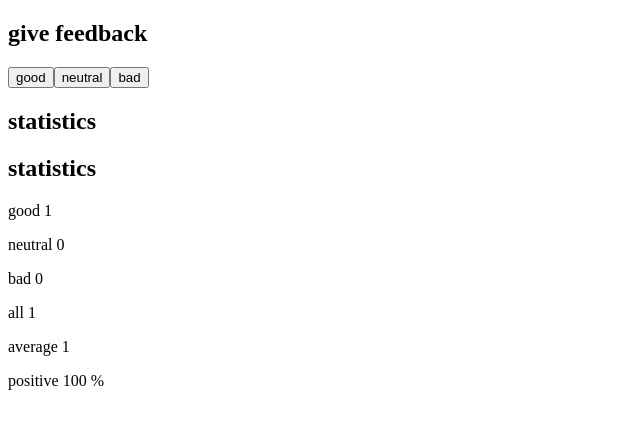
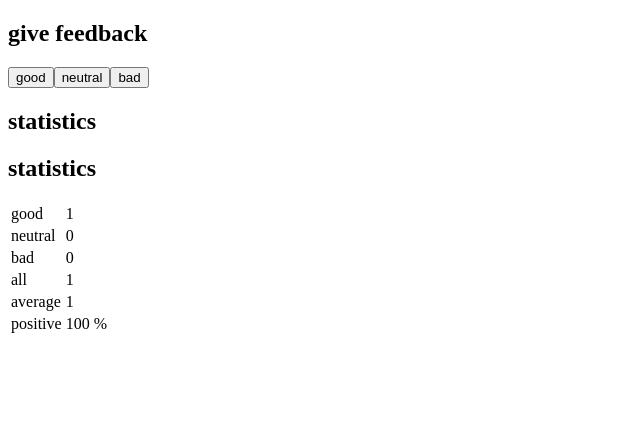
Before and after one commit to habibma/fullstackopen, a React (Vite) app in the folder part1/unicafe/: page / in a window 1280 px wide. Both pictures are taken after a click on the button "good". Shown: the top 428 px of the page, without its empty margins (0-640 px from the left). Built offline with nearby package versions, Linux system fonts and the light colour scheme.

Commit message:
exercise 1.11

```diff
--- a/part1/unicafe/src/App.jsx
+++ b/part1/unicafe/src/App.jsx
@@ -2,23 +2,29 @@ import { useState } from 'react'
 
 const Button = ({onClick, text}) => <button onClick={onClick}>{text}</button>
 
-const StatisticLine  = ({text, value}) => <p>{text} {value}</p>
+const StatisticLine  = ({text, value}) => <tr><td>{text}</td><td>{value}</td></tr>
 
 const Statistics = (props) => {
-  if (props.all === 0){
+  if (props.all === 0)
+  {
     return <p>No feedback given</p>
   }
-  else {
+  else
+  {
     return (
       <div>
-      <h2>statistics</h2>
-        <StatisticLine text='good' value={props.good}/>
-        <StatisticLine text='neutral' value={props.neutral}/>
-        <StatisticLine text='bad' value={props.bad}/>
-        <p>all {props.all}</p>
-        <p>average {props.average}</p>
-        <p>positive {props.positive} %</p>
-    </div>
+        <h2>statistics</h2>
+        <table>
+          <tbody>
+            <StatisticLine text='good' value={props.good}/>
+            <StatisticLine text='neutral' value={props.neutral}/>
+            <StatisticLine text='bad' value={props.bad}/>
+            <tr><td>all</td><td>{props.all}</td></tr>
+            <tr><td>average</td><td>{props.average}</td></tr>
+            <tr><td>positive</td><td>{props.positive} %</td></tr>
+          </tbody>
+        </table>
+      </div>
     )
   }
 }
```
